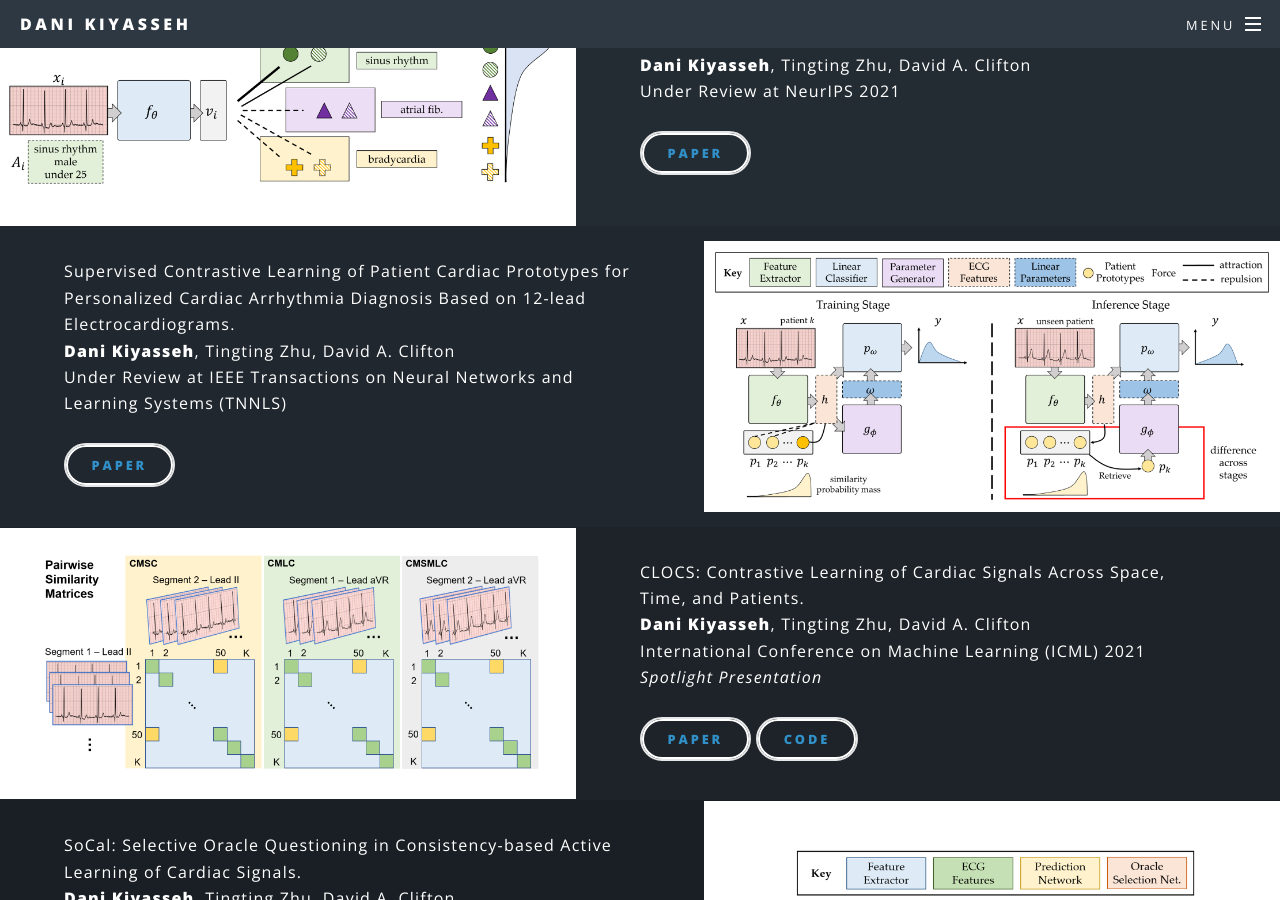
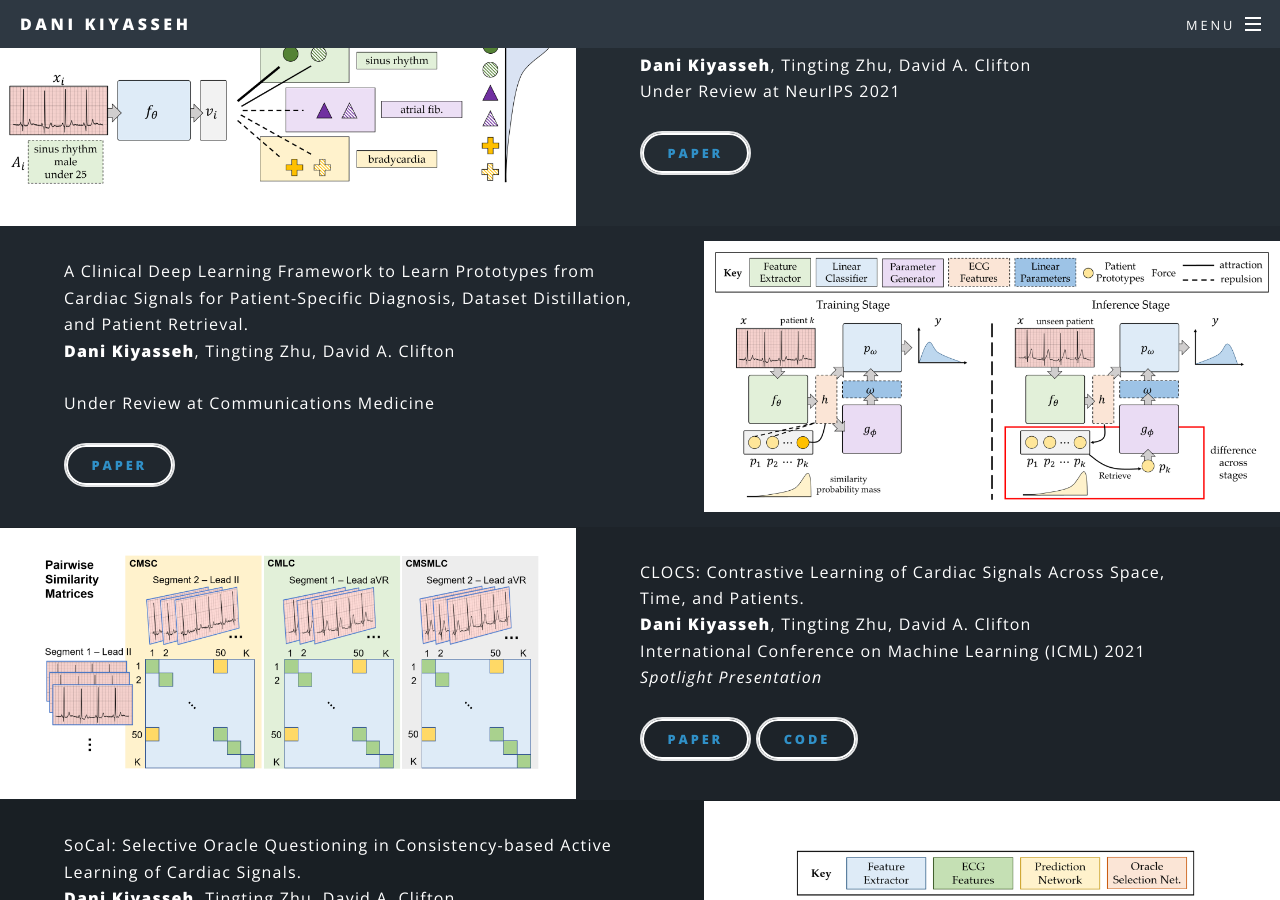
Before and after one commit to danikiyasseh/danikiyasseh.github.io, a Jekyll site: the page publications.html, which Jekyll copies as it is, in a window 1280 px wide and 900 px high, scrolled down 947 px. Built offline with Jekyll 4.4.1, drawn with Linux system fonts in a browser that asks for light colours; a style sheet for code colours, icons or effects is not loaded.

Commit message:
Update publications.html

```diff
--- a/publications.html
+++ b/publications.html
@@ -134,9 +134,10 @@
 			        	<section class="spotlight">
 			        		<div class="image"><img src="images/PCPs_summary_figure.png" alt="Ox" /></div><div class="content">
 
-			        		<p><a href="https://arxiv.org/abs/2011.14227">Supervised Contrastive Learning of Patient Cardiac Prototypes for Personalized Cardiac Arrhythmia Diagnosis Based on 12-lead Electrocardiograms.</a> <br />
+			        		<p><a href="https://arxiv.org/abs/2011.14227">A Clinical Deep Learning Framework to Learn Prototypes from Cardiac Signals for Patient-Specific Diagnosis, Dataset Distillation, and Patient Retrieval.</a> <br />
 						<b>Dani Kiyasseh</b>, Tingting Zhu, David A. Clifton <br />
-						Under Review at IEEE Transactions on Neural Networks and Learning Systems (TNNLS) <br /> <br />
+						<br />
+						Under Review at Communications Medicine <br /> <br />
 						<a href="https://arxiv.org/abs/2011.14227" class="button style2"><b>paper</b></a>
 						</p>
 
```
